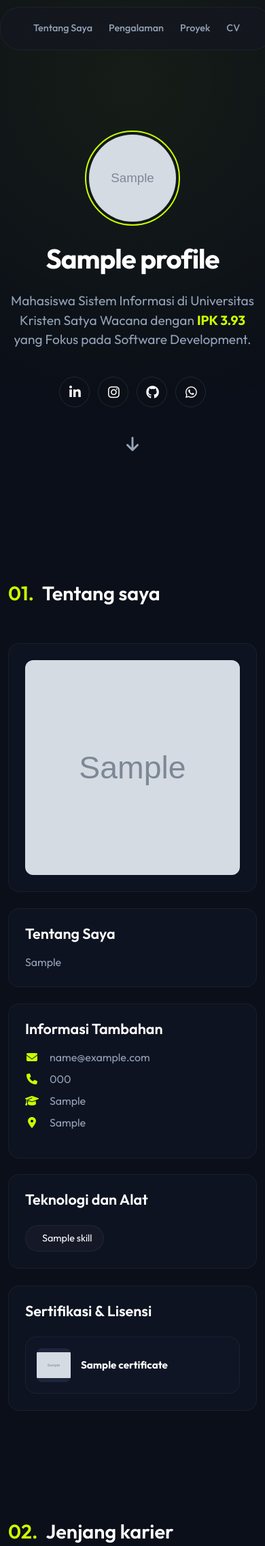
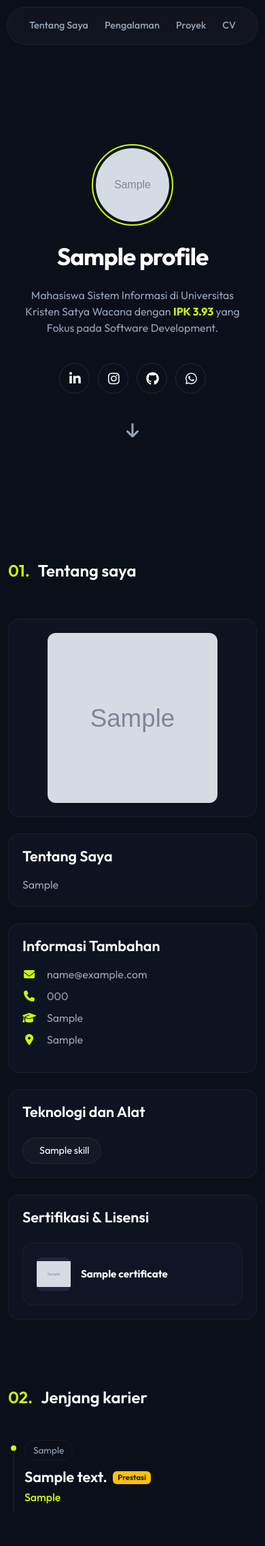
Before and after one commit to jonathanpys/portfolio3.0, a Flask app: page / in a window 390 px wide. Shown: the top 2274 px of the page at 68% size. Run offline with Flask 3, Linux system fonts and the light colour scheme; tables that the repository leaves empty hold one stand-in row (values such as "Sample post"); grey boxes marked "Sample" are stand-in pictures.

Commit message:
fix harusnya udah responsive

```diff
--- a/app/static/frontend/css/style.css
+++ b/app/static/frontend/css/style.css
@@ -24,12 +24,14 @@
   --radius-lg: 24px;
 }
 
-body {
+html, body {
   font-family: var(--font-primary);
   background-color: var(--bg-main);
   color: var(--text-main);
   min-height: 100vh;
   overflow-x: hidden;
+  width: 100%;
+  max-width: 100%;
 }
 
 /* Custom Scrollbar */
@@ -52,7 +54,7 @@ body {
   position: fixed;
   top: -10vh;
   left: 0;
-  width: 100vw;
+  width: 100%;
   height: 120vh;
   background: radial-gradient(circle at 50% 20%, rgba(204,255,0,0.06) 0%, transparent 60%);
   pointer-events: none;
@@ -121,7 +123,6 @@ h1, h2, h3, h4, h5, h6 {
   font-size: 1.2rem;
   cursor: pointer;
   transition: color 0.3s;
-  padding: 0.5rem;
 }
 .nav-dots:hover {
   color: var(--accent-lime);
@@ -575,10 +576,96 @@ h1, h2, h3, h4, h5, h6 {
   to { width: 0%; }
 }
 
+/* --- Navbar Animation Logic (Global) --- */
+.custom-navbar {
+  transition: all 0.5s cubic-bezier(0.4, 0, 0.2, 1) !important;
+}
+
+.custom-navbar .navbar-brand {
+  transition: max-width 0.5s cubic-bezier(0.4, 0, 0.2, 1), opacity 0.4s ease, margin 0.5s ease, padding 0.5s ease;
+  max-width: 200px;
+  opacity: 1;
+  overflow: hidden;
+  white-space: nowrap;
+}
+
+#navLinks {
+  transition: max-width 0.5s cubic-bezier(0.4, 0, 0.2, 1), opacity 0.4s ease, margin 0.5s ease, padding 0.5s ease;
+  max-width: 800px;
+  opacity: 1;
+  overflow: hidden;
+}
+
+.custom-navbar.is-scrolled .navbar-brand,
+.custom-navbar.is-scrolled #navLinks {
+  max-width: 0;
+  opacity: 0;
+  margin: 0 !important;
+  padding: 0 !important;
+  border: none !important;
+}
+
+#navDots {
+  transition: max-width 0.5s cubic-bezier(0.4, 0, 0.2, 1), opacity 0.4s ease, padding 0.5s ease;
+  max-width: 0;
+  opacity: 0;
+  overflow: hidden;
+  padding: 0;
+  display: flex !important;
+  align-items: center;
+  justify-content: center;
+}
+
+.custom-navbar.is-scrolled #navDots {
+  max-width: 50px;
+  opacity: 1;
+  padding: 0.5rem;
+}
+/* -------------------------------------- */
+
 /* Responsive */
 @media (max-width: 768px) {
   .hero-name {
-    font-size: 2.5rem;
+    font-size: 2.2rem;
+  }
+  .hero-subtitle {
+    font-size: 1rem;
+    padding: 0 1rem;
+  }
+  .custom-navbar {
+    width: fit-content !important;
+    max-width: 95vw !important;
+    padding: 0.5rem 1rem !important;
+    border-radius: 30px !important;
+  }
+  #navLinks::-webkit-scrollbar {
+    display: none;
+  }
+  .glass-card {
+    padding: 1.25rem !important;
+  }
+  .content-section {
+    padding: 50px 0;
+  }
+  .section-title {
+    font-size: 1.5rem;
+  }
+  .avatar-container {
+    width: 120px;
+    height: 120px;
+  }
+  #about-photo-container {
+    max-width: 250px;
+    margin: 0 auto;
+  }
+  .social-links {
+    flex-wrap: wrap;
+  }
+  .timeline {
+    padding-left: 1.5rem;
+  }
+  .timeline-dot {
+    left: -1.5rem;
   }
 }
 
--- a/app/static/frontend/js/main.js
+++ b/app/static/frontend/js/main.js
@@ -13,23 +13,21 @@ document.addEventListener("DOMContentLoaded", () => {
     const navDots = document.getElementById('navDots');
 
     if (navbar && navLinks && navDots) {
+        let isExpandedByUser = false;
+
         window.addEventListener('scroll', () => {
             if (window.scrollY > 50) {
-                navbar.classList.add('is-scrolled');
-                navLinks.classList.add('d-none');
-                navDots.classList.remove('d-none');
+                if (!isExpandedByUser) navbar.classList.add('is-scrolled');
             } else {
                 navbar.classList.remove('is-scrolled');
-                navLinks.classList.remove('d-none');
-                navDots.classList.add('d-none');
+                isExpandedByUser = false;
             }
         });
 
         // Expand navbar when dots are clicked
         navDots.addEventListener('click', () => {
             navbar.classList.remove('is-scrolled');
-            navLinks.classList.remove('d-none');
-            navDots.classList.add('d-none');
+            isExpandedByUser = true;
         });
     }
 
--- a/app/templates/frontend/index.html
+++ b/app/templates/frontend/index.html
@@ -68,7 +68,7 @@
                 <li class="nav-item"><a class="nav-link px-2 px-md-3 text-nowrap" href="#proyek" style="font-size: 0.9rem;">Proyek</a></li>
                 <li class="nav-item"><a class="nav-link px-2 px-md-3 text-nowrap" href="{{ url_for('static', filename='frontend/files/cv.pdf') }}" target="_blank" style="font-size: 0.9rem;">CV</a></li>
             </ul>
-            <div class="nav-dots d-none mx-auto" id="navDots">
+            <div class="nav-dots mx-auto" id="navDots">
                 <i class="fa-solid fa-ellipsis"></i>
             </div>
         </div>
```
Also changed, not shown: app/templates/admin/base.html (+11 -18 lines), 1 other file.
